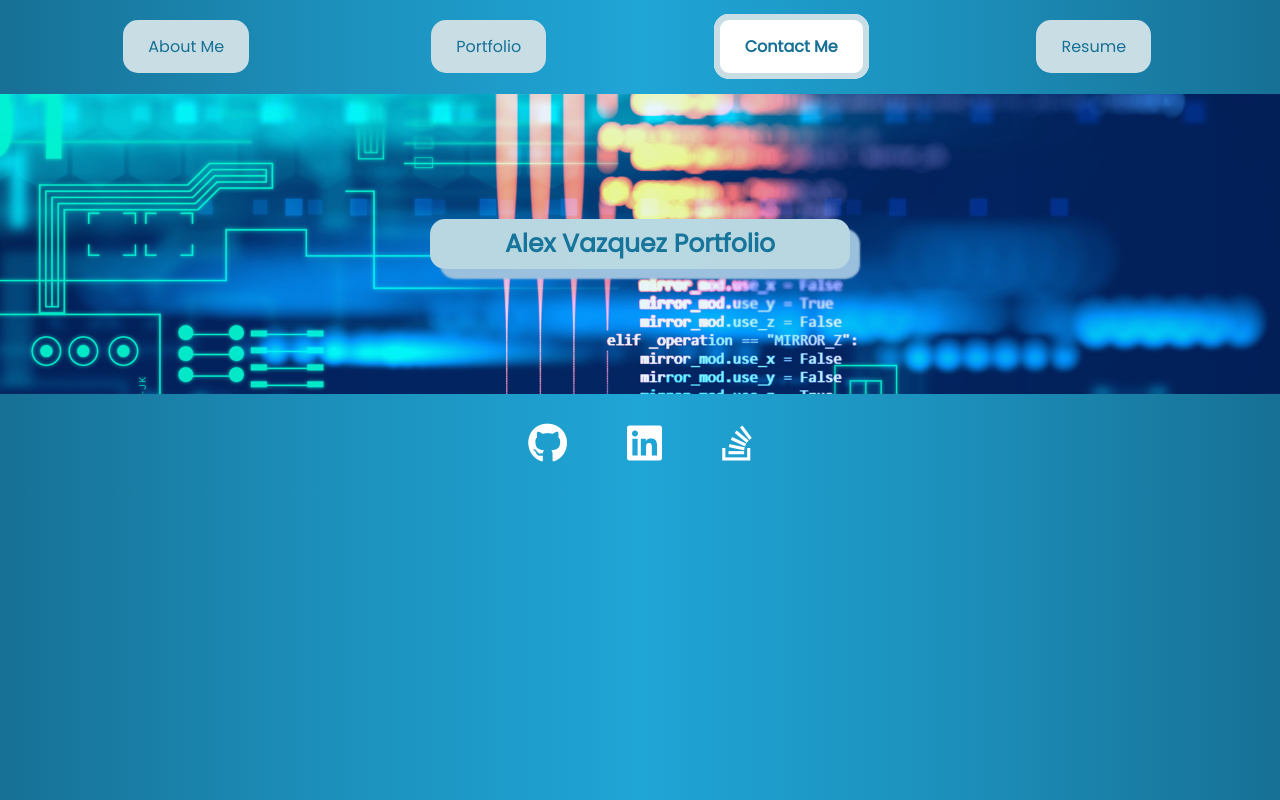
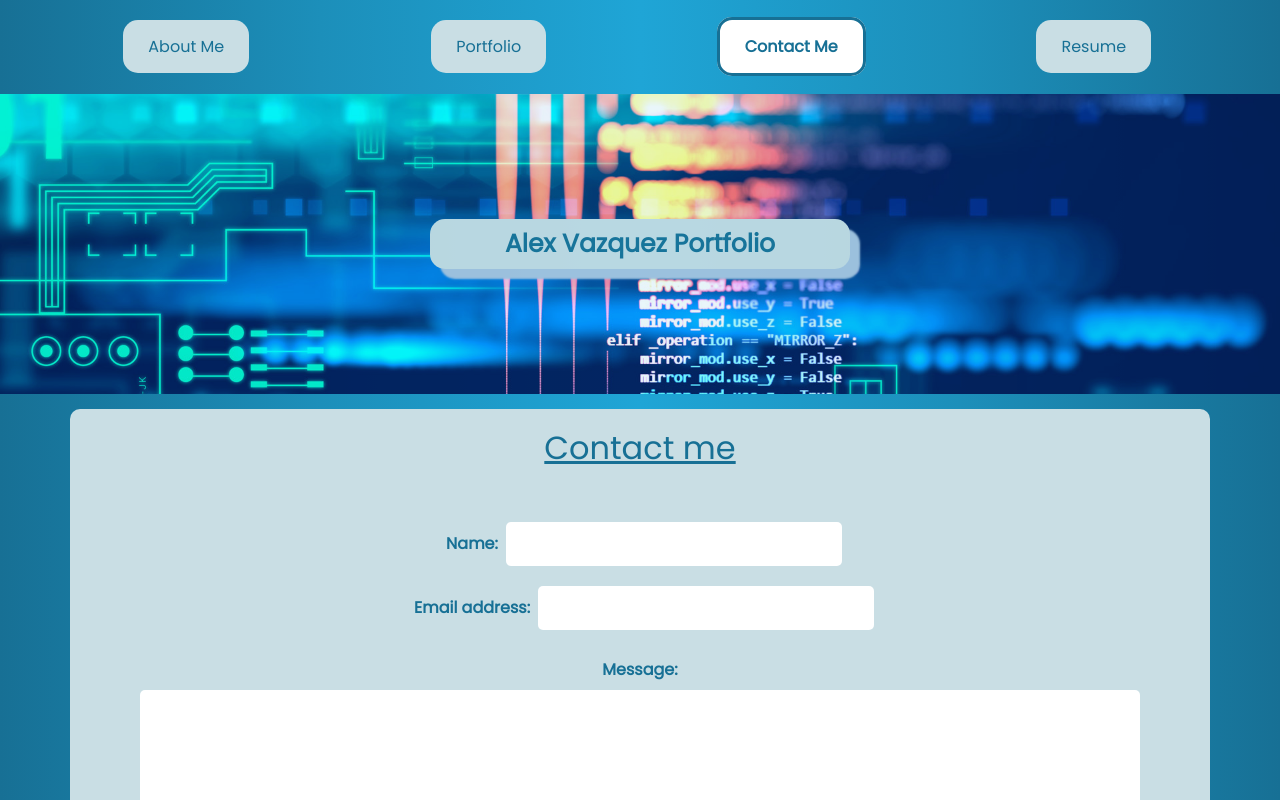
Before and after one commit to avazque008/personal-portfolio-react, a React (Create React App) app: page / in a window 1280 px wide. Both pictures are taken after a click on the element "Contact Me". Shown: the top 800 px of the page. Built offline with nearby package versions, Linux system fonts and the light colour scheme.

Commit message:
contact section completed

```diff
--- a/src/App.js
+++ b/src/App.js
@@ -2,6 +2,7 @@ import React, { useState } from 'react';
 import Header from './components/Header';
 import About from './components/About-Me';
 import Footer from './components/Footer';
+import ContactForm from './components/Contact';
 
 function App() {
   const [categorySelected, setCategorySelected] = useState('me');
@@ -11,6 +12,7 @@ function App() {
     <div>
       <Header setCategorySelected={setCategorySelected} categorySelected={categorySelected} />
       {categorySelected === 'me' && <About />}
+      {categorySelected === 'contact' && <ContactForm />}
       <Footer />
     </div>
   );
--- /dev/null
+++ b/src/components/Contact/index.js
@@ -0,0 +1,70 @@
+import React, { useState } from 'react';
+import { capitalizeFirstLetter, validateEmail } from '../../utils/helpers';
+
+function ContactForm() {
+
+    const [formState, setFormState] = useState({ name: '', email: '', message: '' });
+
+    const { name, email, message } = formState;
+
+    const [errorMessage, setErrorMessage] = useState('');
+
+    function handleChange(e) {
+        if (e.target.name === 'email') {
+
+            const isValid = validateEmail(e.target.value);
+            if (!isValid) {
+                setErrorMessage('Your email is invalid.');
+            } else {
+                setErrorMessage('');
+            }
+        } else {
+            if (!e.target.value.length) {
+                setErrorMessage(`${capitalizeFirstLetter(e.target.name)} is required.`);
+            } else {
+                setErrorMessage('');
+            }
+        }
+
+        if (!errorMessage) {
+            setFormState({ ...formState, [e.target.name]: e.target.value });
+        }
+    }
+
+
+    function handleSubmit(e) {
+        e.preventDefault();
+        console.log(formState);
+    }
+
+    return (
+        <section className="container contact-section">
+            <div className='contact-form-div'>
+                <h2>Contact me</h2>
+                <form id="contact-form" className='contact-form row' onSubmit={handleSubmit} >
+                    <div className='col-12'>
+                        <label htmlFor="name">Name:</label>
+                        <input type="text" name="name" defaultValue={name} onBlur={handleChange} />
+                    </div>
+                    <div className='col-12'>
+                        <label htmlFor="email">Email address:</label>
+                        <input type="email" name="email" defaultValue={email} onBlur={handleChange} />
+                    </div>
+                    <div className='col-12'>
+                        <label htmlFor="message">Message:</label>
+                        <br />
+                        <textarea name="message" rows="5" defaultValue={message} onBlur={handleChange} />
+                    </div>
+                    {errorMessage && (
+                        <div className='col-12'>
+                            <p className="error-text">{errorMessage}</p>
+                        </div>
+                    )}
+                    <button className='contact-btn' type="submit">Submit</button>
+                </form>
+            </div>
+        </section>
+    );
+};
+
+export default ContactForm;
--- a/src/components/Footer/index.js
+++ b/src/components/Footer/index.js
@@ -5,13 +5,13 @@ function Footer() {
         <div>
             <footer className="footer">
                 <a href="https://github.com/avazque008" target="_blank" >
-                    <i class="fa-brands fa-github"></i>
+                    <i className="fa-brands fa-github"></i>
                 </a>
                 <a href="https://www.linkedin.com/in/alex-vazquez-12596422b/?original_referer=" target="_blank" >
-                    <i class="fa-brands fa-linkedin"></i>
+                    <i className="fa-brands fa-linkedin"></i>
                 </a>
                 <a href="https://stackoverflow.com/users/17968663/alex-vazquez" target="_blank">
-                    <i class="fa-brands fa-stack-overflow"></i>
+                    <i className="fa-brands fa-stack-overflow"></i>
                 </a>
             </footer>
         </div>
--- a/src/index.css
+++ b/src/index.css
@@ -32,7 +32,7 @@ body {
   background-color: white;
   color: #177095;
   font-weight: 600;
-  border:6px solid #C9DEE4;
+  border:3px solid #177095;
 
 }
 
@@ -59,13 +59,13 @@ body {
   opacity: 0.9;
 }
 
-.about {
+.about, .contact-section {
   background-color: #C9DEE4;
   border-radius: 10px;
   color: #177095;
 }
 
-.about-me {
+.about-me, .contact-form-div {
   padding: 20px;
   margin: 15px 10px;
   text-align: center;
@@ -103,3 +103,47 @@ body {
   color: white;
   margin: 10px 20px;
 }
+
+.contact-form-div h2 {
+  text-decoration: underline;
+  margin-bottom: 35px;
+}
+
+.contact-form {
+  justify-content: center;
+
+}
+
+.contact-form div {
+  margin: 10px;
+}
+
+.contact-form label {
+  margin: 8px;
+  text-align: center;
+  font-weight: 600;
+}
+
+.contact-form textarea {
+  min-height: 100px;
+  min-width: 100%;
+  padding: 15px;
+  border-radius: 5px;
+  border: none;
+
+}
+
+.contact-form input {
+  border-radius: 5px;
+  border: none;
+  padding: 10px;
+}
+
+.contact-btn {
+  border-radius: 5px;
+  background-color: #177095;
+  color: #C9DEE4;
+  padding: 10px;
+  width: 35%;
+  border: none;
+}
--- /dev/null
+++ b/src/utils/helpers.js
@@ -0,0 +1,8 @@
+export function validateEmail(email) {
+    var re = /^(([^<>()[\]\\.,;:\s@"]+(\.[^<>()[\]\\.,;:\s@"]+)*)|(".+"))@((\[[0-9]{1,3}\.[0-9]{1,3}\.[0-9]{1,3}\.[0-9]{1,3}\])|(([a-zA-Z\-0-9]+\.)+[a-zA-Z]{2,}))$/;
+    return re.test(String(email).toLowerCase());
+}
+
+export function capitalizeFirstLetter(string) {
+    return string.charAt(0).toUpperCase() + string.slice(1);
+}
```
